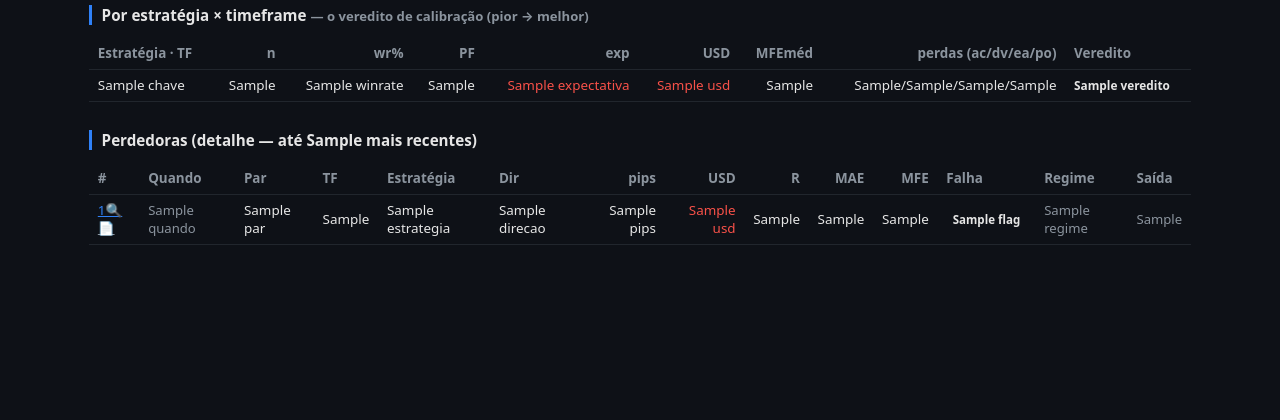
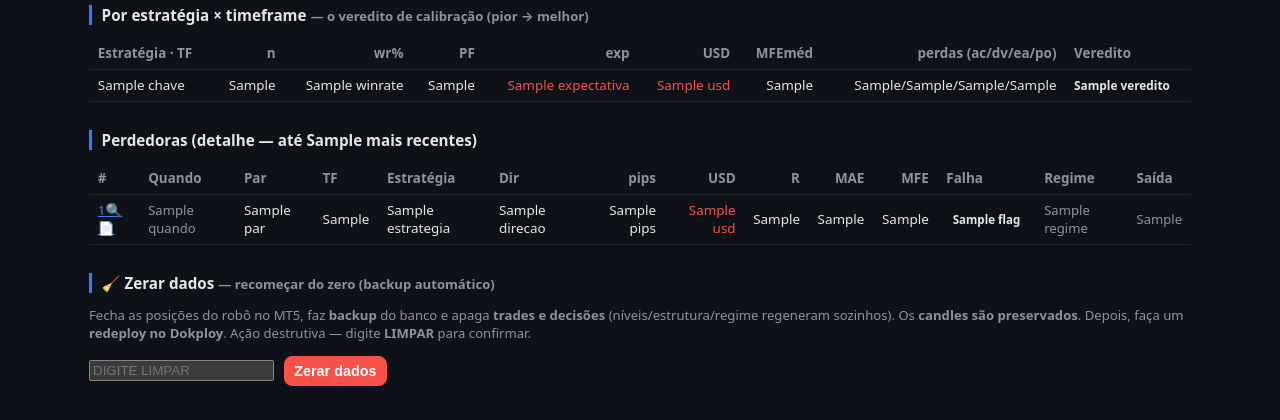
Before and after one commit to ValdeciTrader10/mt5, a FastAPI app: template sistema_forex/web/templates/auditoria.html in a window 1280 px wide. Shown: the part 939-1359 px from the top of the page. Before the commit the page ends 1184 px from the top, so only its background shows below. Run offline with FastAPI, Linux system fonts and the light colour scheme; the template is opened without the code that fills it: most values are stand-ins (such as "Sample title", 1, 10 or a date in 2020).

Commit message:
Botão "Zerar dados" no painel (Auditoria IA), guardado
Alternativa ao CLID: na aba Auditoria IA, um botão "🧹 Zerar dados" chama
POST /manutencao/reset, que reusa a mesma lógica testada (fecha posições do robô +
backup + apaga trades/decisões/derivados, preserva candles) e mostra o resultado
+ lembrete de redeploy.

Guardas (é destrutivo): exige login, confirmação DIGITADA "LIMPAR" (senão 400,
nada é apagado) e um confirm() de JS. 105 testes seguem passando.

Co-Authored-By: Claude Opus 4.8 <noreply@anthropic.com>
Claude-Session: https://claude.ai/code/session_01EJYTth5eyVRqxzoTqMHuue

```diff
--- a/sistema_forex/web/app.py
+++ b/sistema_forex/web/app.py
@@ -516,6 +516,43 @@ def api_raiox(request: Request, trade_id: int, formato: str = "texto",
     return PlainTextResponse(aud.raiox_texto(dados))
 
 
+def _html_reset(msg: str, ok: bool = True) -> str:
+    cor = "#3fb950" if ok else "#f85149"
+    return f"""<!doctype html><html lang="pt-br"><head><meta charset="utf-8">
+<title>Manutenção</title><meta name="viewport" content="width=device-width,initial-scale=1">
+<style>body{{background:#0d1117;color:#e6e6e6;font-family:system-ui,Arial;max-width:640px;
+margin:3rem auto;padding:0 1rem;line-height:1.6}}a{{color:#2f81f7}}
+.card{{border:1px solid #30363d;border-radius:12px;padding:1.4rem;border-left:4px solid {cor}}}
+code{{background:#161b22;padding:.1rem .3rem;border-radius:4px;font-size:.85em}}</style></head>
+<body><div class="card"><h2 style="margin-top:0">Manutenção — reset de dados</h2>
+<p>{msg}</p></div><p><a href="/auditoria">← voltar à Auditoria IA</a></p></body></html>"""
+
+
+@app.post("/manutencao/reset", response_class=HTMLResponse)
+def manutencao_reset(request: Request, confirmacao: str = Form("")):
+    """Zera trades/decisões (fecha posições do robô + BACKUP automático; preserva candles).
+    Destrutivo: guardado por login + confirmação digitada 'LIMPAR'."""
+    if not auth.esta_logado(request):
+        return auth.redirecionar_login()
+    from .. import manutencao as manut
+
+    if confirmacao.strip().upper() != "LIMPAR":
+        return HTMLResponse(_html_reset(
+            'Confirmação incorreta — digite <b>LIMPAR</b>. <b>Nada foi apagado.</b>', ok=False),
+            status_code=400)
+    fechadas = manut.fechar_posicoes_robo()
+    bak = manut._backup(config.DB_PATH)
+    with db.sessao() as conn:
+        apagados = manut.resetar(conn)
+    corpo = (f"✅ Limpeza concluída.<br>Posições do robô fechadas: <b>{fechadas}</b>.<br>"
+             f"Backup: <code>{bak}</code><br>"
+             f"Apagados: trades <b>{apagados.get('trades', 0)}</b>, "
+             f"decisões <b>{apagados.get('decisoes', 0)}</b> (níveis/estrutura/regime também). "
+             f"<b>Candles preservados.</b><br><br>"
+             f"⚠️ Agora faça um <b>REDEPLOY no Dokploy</b> para o executor reiniciar limpo.")
+    return HTMLResponse(_html_reset(corpo, ok=True))
+
+
 @app.get("/grafico/{par}/{tf}", response_class=HTMLResponse)
 def grafico(request: Request, par: str, tf: str):
     if not auth.esta_logado(request):
--- a/sistema_forex/web/templates/auditoria.html
+++ b/sistema_forex/web/templates/auditoria.html
@@ -174,6 +174,23 @@
       </table>
       {% if not dados.perdedores %}<p class="muted">Sem operações perdedoras no período.</p>{% endif %}
     </section>
+
+    <section>
+      <h2>🧹 Zerar dados <span class="muted">— recomeçar do zero (backup automático)</span></h2>
+      <p class="muted">Fecha as posições do robô no MT5, faz <b>backup</b> do banco e apaga
+        <b>trades e decisões</b> (níveis/estrutura/regime regeneram sozinhos). Os <b>candles são
+        preservados</b>. Depois, faça um <b>redeploy no Dokploy</b>. Ação destrutiva — digite
+        <b>LIMPAR</b> para confirmar.</p>
+      <form method="post" action="/manutencao/reset" class="copiarow"
+            onsubmit="return confirm('Confirma apagar trades e decisões? (será feito backup antes)')">
+        <input type="text" name="confirmacao" placeholder="digite LIMPAR" autocomplete="off"
+               style="text-transform:uppercase">
+        <button class="btn" type="submit"
+                style="background:#f85149;border-color:#f85149;color:#fff;font-weight:600">
+          Zerar dados
+        </button>
+      </form>
+    </section>
   </main>
   <script>
     document.getElementById('copiar').addEventListener('click', async function () {
```
Also changed, not shown: CLAUDE.md (+4 -1 lines).
